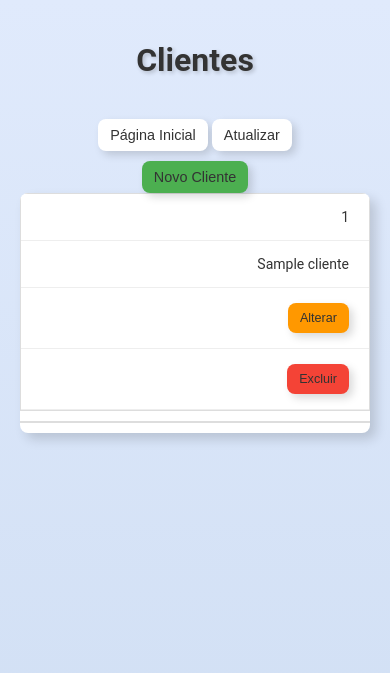
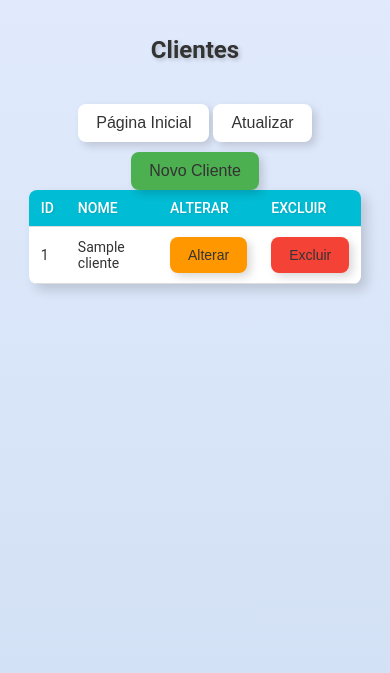
Before and after one commit to henriquefontes802/arommadb, a Flask app: page /clientes in a window 390 px wide. Shown: the top 673 px of the page. Run offline with Flask 3, Linux system fonts and the light colour scheme; tables that the repository leaves empty or names only in its code hold one stand-in row (values such as "Sample post"); data that the repository does not hold is empty.

Commit message:
Update consulta3.css

```diff
--- a/static/css/consulta3.css
+++ b/static/css/consulta3.css
@@ -126,75 +126,18 @@ button:hover::before {
     opacity: 1;
 }
 
-/* Estilos para telas menores */
-@media (max-width: 768px) {
+@media (max-width: 768px) { /* Ajustado o breakpoint */
     table {
-        width: 100%;
         font-size: 14px;
-        display: block;
-        overflow-x: auto;
+        width: 95%; /* Aumenta a largura em telas menores */
     }
 
-    thead,
-    tbody,
     th,
-    td,
-    tr {
-        display: block;
+    td {
+        padding: 10px 12px;
     }
 
-    thead tr {
-        position: absolute;
-        top: -9999px;
-        left: -9999px;
-    }
-
-    tr {
-        border: 1px solid #ddd;
-        margin-bottom: 10px;
-    }
-
-    td {
-        border: none;
-        border-bottom: 1px solid #eee;
-        position: relative;
-        padding-left: 50%;
-        text-align: right;
-    }
-
-    td::before {
-        content: attr(data-label);
-        position: absolute;
-        left: 10px;
-        width: 45%;
-        padding-right: 10px;
-        white-space: nowrap;
-        text-align: left;
-        font-weight: bold;
-        color: #333;
-    }
-
-    button {
-        padding: 8px 12px;
-        font-size: 0.9em;
+    h1 {
+        font-size: 1.5em;
     }
 }
-
-/* Estilos para a barra de rolagem */
-table {
-    scrollbar-width: thin;
-    scrollbar-color: #00bcd4 #f0f0f0;
-}
-
-table::-webkit-scrollbar {
-    height: 8px;
-}
-
-table::-webkit-scrollbar-thumb {
-    background-color: #00bcd4;
-    border-radius: 4px;
-}
-
-table::-webkit-scrollbar-track {
-    background-color: #f0f0f0;
-}
```
